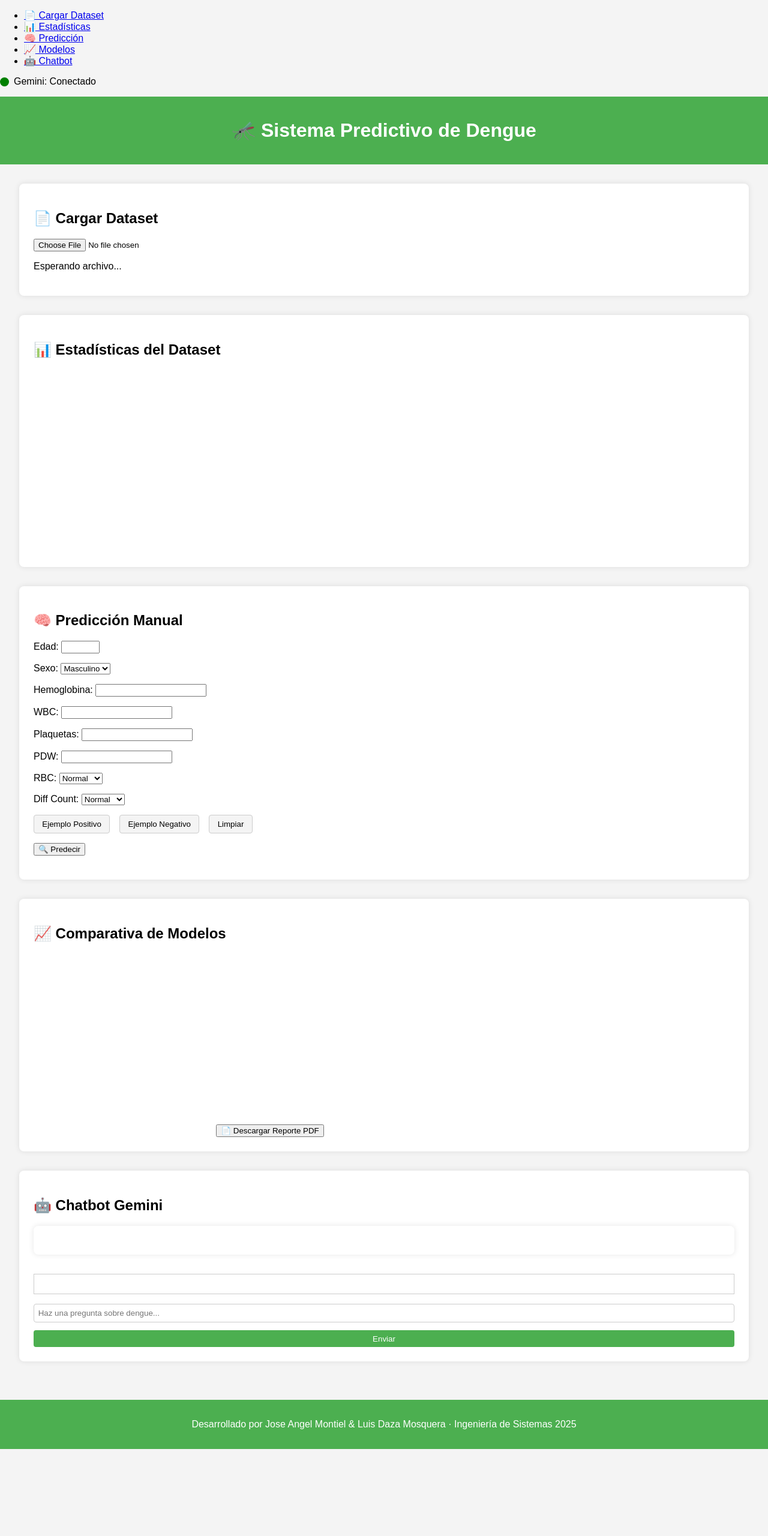
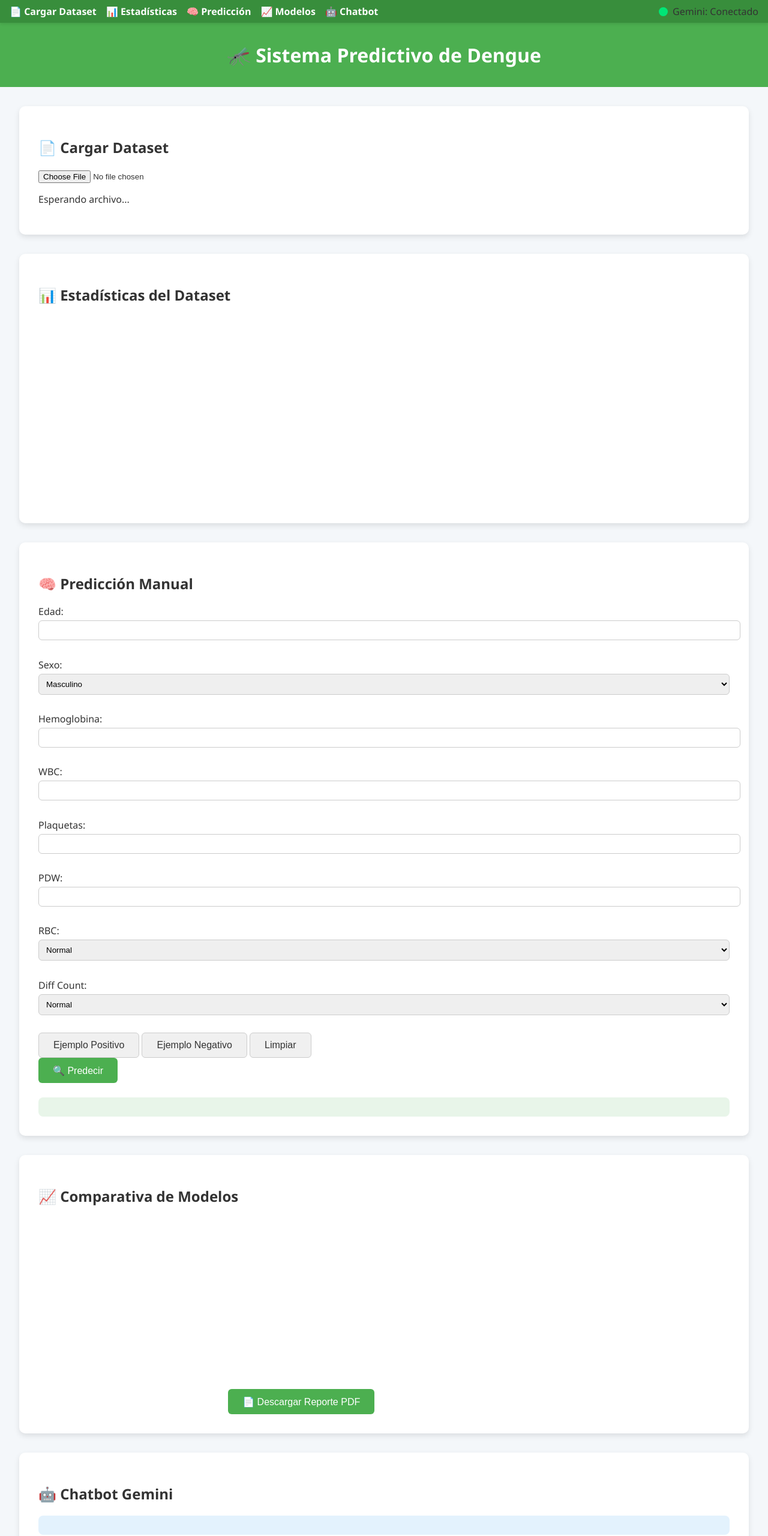
Before and after one commit to Jamp1416/DENGUE, a plain HTML site: page index.html in a window 1280 px wide. Shown: the top 2560 px of the page at 60% size. Before the commit the page ends 2415 px from the top, so only its background shows below. Drawn offline with nearby package versions, Linux system fonts and the light colour scheme; a script that the page names is missing.

Commit message:
style.css

```diff
--- a/style.css
+++ b/style.css
@@ -1,100 +1,136 @@
+/* General */
 body {
-  font-family: Arial, sans-serif;
+  font-family: 'Segoe UI', Tahoma, Geneva, Verdana, sans-serif;
   margin: 0;
   padding: 0;
-  background-color: #f4f4f4;
+  background: #f4f7fa;
+  color: #333;
+  scroll-behavior: smooth;
 }
 
 header, footer {
+  text-align: center;
+  padding: 2em 0;
   background-color: #4CAF50;
   color: white;
-  text-align: center;
-  padding: 1em 0;
 }
 
+header h1, footer p {
+  margin: 0;
+}
+
+/* Navbar */
+nav {
+  position: sticky;
+  top: 0;
+  z-index: 100;
+  background-color: #388e3c;
+  padding: 0.5em 1em;
+  display: flex;
+  justify-content: space-between;
+  align-items: center;
+  box-shadow: 0 2px 5px rgba(0,0,0,0.1);
+}
+
+nav ul {
+  list-style: none;
+  margin: 0;
+  padding: 0;
+  display: flex;
+  gap: 1em;
+}
+
+nav ul li {
+  display: inline;
+}
+
+nav ul li a {
+  color: white;
+  text-decoration: none;
+  font-weight: bold;
+  transition: color 0.3s;
+}
+
+nav ul li a:hover {
+  color: #c8e6c9;
+}
+
+/* LED de Gemini */
+#geminiStatus {
+  display: flex;
+  align-items: center;
+}
+
+.led {
+  width: 15px;
+  height: 15px;
+  margin-right: 8px;
+  border-radius: 50%;
+  background-color: red;
+}
+
+.led.connected {
+  background-color: #00e676;
+}
+
+/* Main */
 main {
   padding: 2em;
 }
 
+/* Secciones */
 .form-section {
   background: white;
-  padding: 1.5em;
+  padding: 2em;
   margin-bottom: 2em;
-  border-radius: 8px;
-  box-shadow: 0 0 10px rgba(0, 0, 0, 0.1);
+  border-radius: 10px;
+  box-shadow: 0 4px 10px rgba(0,0,0,0.1);
 }
 
+/* Inputs y selects */
 .form-group {
   margin-bottom: 1em;
 }
 
-.button-group {
-  display: flex;
-  gap: 1em;
+input[type="number"], input[type="text"], select {
+  width: 100%;
+  padding: 0.6em;
+  margin-top: 0.3em;
   margin-bottom: 1em;
+  border: 1px solid #ccc;
+  border-radius: 6px;
+}
+
+/* Botones */
+button, .secondary-btn {
+  background-color: #4CAF50;
+  border: none;
+  color: white;
+  padding: 0.7em 1.5em;
+  border-radius: 6px;
+  cursor: pointer;
+  transition: background-color 0.3s;
+  font-size: 1em;
+}
+
+button:hover, .secondary-btn:hover {
+  background-color: #43a047;
 }
 
 .secondary-btn {
-  background-color: #f4f4f4;
+  background-color: #f0f0f0;
+  color: #333;
   border: 1px solid #ccc;
-  padding: 0.5em 1em;
-  border-radius: 4px;
-  cursor: pointer;
 }
 
 .secondary-btn:hover {
   background-color: #e0e0e0;
 }
 
-#geminiStatus {
-  display: flex;
-  align-items: center;
-  margin-bottom: 1em;
-}
-
-#geminiStatus span {
-  margin-left: 0.5em;
-}
-
-.led {
-  width: 15px;
-  height: 15px;
-  border-radius: 50%;
-  display: inline-block;
-}
-
-.led.connected {
-  background-color: green;
-}
-
-.led.disconnected {
-  background-color: red;
-}
-
-#geminiRecommendations {
-  background: white;
-  padding: 1.5em;
-  border-radius: 8px;
-  box-shadow: 0 0 10px rgba(0, 0, 0, 0.1);
-  margin-bottom: 2em;
-}
-
-#geminiRecommendations h3 {
-  margin-top: 0;
-}
-
-#geminiRecommendations ul {
-  list-style-type: disc;
-  padding-left: 1.5em;
-}
-
-#geminiRecommendations ul li {
-  margin-bottom: 0.5em;
-}
-
+/* Tabla de datos */
 .data-preview {
-  max-height: 300px;
-  overflow-y: auto;
+  overflow-x: auto;
+  margin-top: 1em;
 }
 
 .data-table {
@@ -102,58 +138,102 @@ main {
   border-collapse: collapse;
 }
 
-.data-table th, .data-table td {
+.data-table th {
+  background-color: #4CAF50;
+  color: white;
+  padding: 0.5em;
+}
+
+.data-table td {
   border: 1px solid #ddd;
   padding: 0.5em;
-  text-align: left;
+  text-align: center;
 }
 
-.data-table th {
-  background-color: #f4f4f4;
+/* Diferenciar filas */
+.data-table tbody tr:nth-child(even) {
+  background-color: #e8f5e9;
 }
 
-.prediction-box {
-  margin-top: 1em;
+.data-table tbody tr:nth-child(odd) {
+  background-color: #ffffff;
 }
 
-.prediction-box h3 {
-  margin-top: 0;
+/* Gráficas */
+.chart-container {
+  display: flex;
+  flex-wrap: wrap;
+  gap: 1em;
+  justify-content: center;
 }
 
-.prediction-box p {
-  margin: 0.5em 0;
+canvas {
+  background: #fff;
+  border-radius: 8px;
+  padding: 1em;
+  width: 280px !important;
+  height: 280px !important;
 }
 
+/* Predicción */
+.prediction-box {
+  margin-top: 1.5em;
+  padding: 1em;
+  background: #e8f5e9;
+  border-radius: 8px;
+}
+
+/* Chatbot */
 #chatContainer {
   display: flex;
   flex-direction: column;
 }
 
 #chatMessages {
-  flex: 1;
+  background: #fff;
   border: 1px solid #ccc;
+  border-radius: 8px;
+  height: 250px;
+  overflow-y: auto;
   padding: 1em;
   margin-bottom: 1em;
-  max-height: 200px;
-  overflow-y: auto;
+}
+
+.user-message {
+  text-align: right;
+  color: #4CAF50;
+  margin-bottom: 0.5em;
+}
+
+.gemini-message {
+  text-align: left;
+  color: #2196F3;
+  margin-bottom: 0.5em;
 }
 
 #chatInput {
-  padding: 0.5em;
+  padding: 0.7em;
+  border-radius: 6px;
   border: 1px solid #ccc;
-  border-radius: 4px;
+}
+
+#sendBtn {
+  margin-top: 0.5em;
+}
+
+/* Recomendaciones de Gemini */
+#geminiRecommendations {
+  background: #e3f2fd;
+  border-radius: 8px;
+  padding: 1em;
   margin-bottom: 1em;
 }
 
-#sendBtn {
-  padding: 0.5em 1em;
-  border: none;
-  background-color: #4CAF50;
-  color: white;
-  border-radius: 4px;
-  cursor: pointer;
+#geminiRecommendations ul {
+  margin-top: 0.5em;
+  padding-left: 1.5em;
 }
 
-#sendBtn:hover {
-  background-color: #45a049;
+#geminiRecommendations li {
+  margin-bottom: 0.5em;
 }
```
